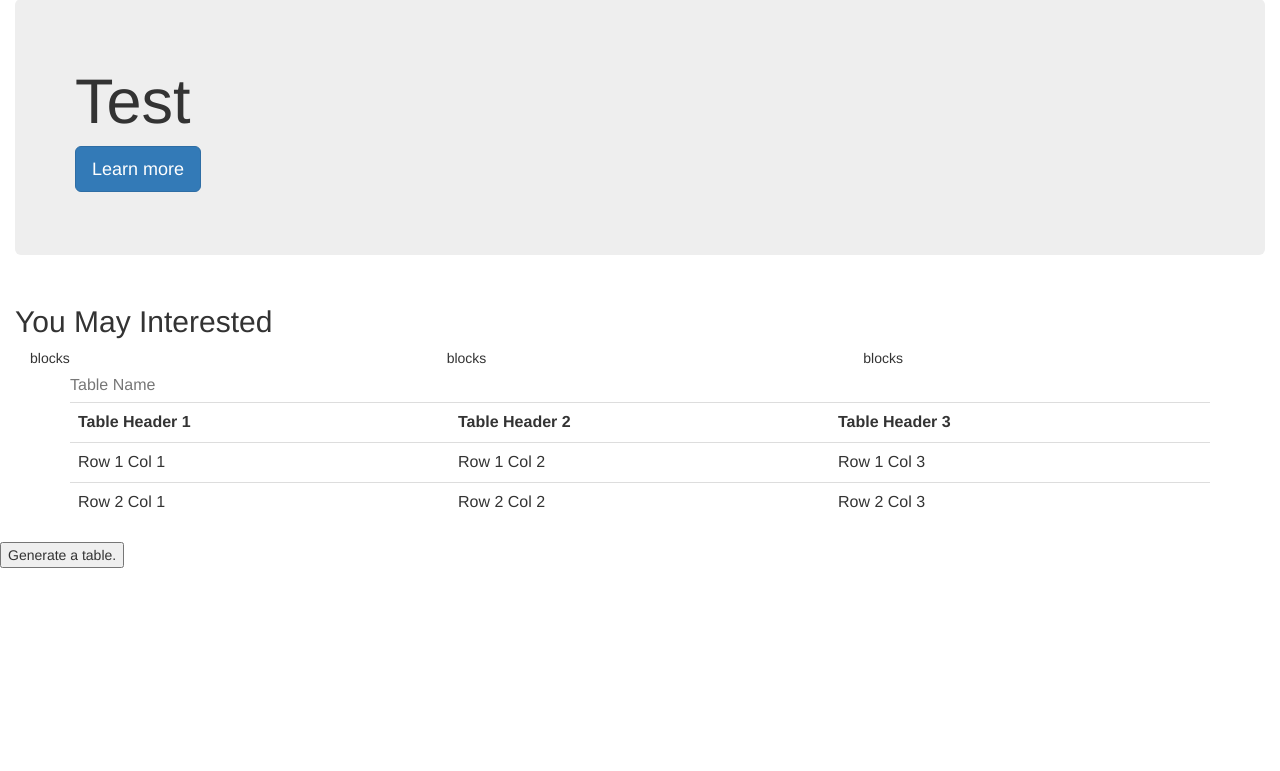
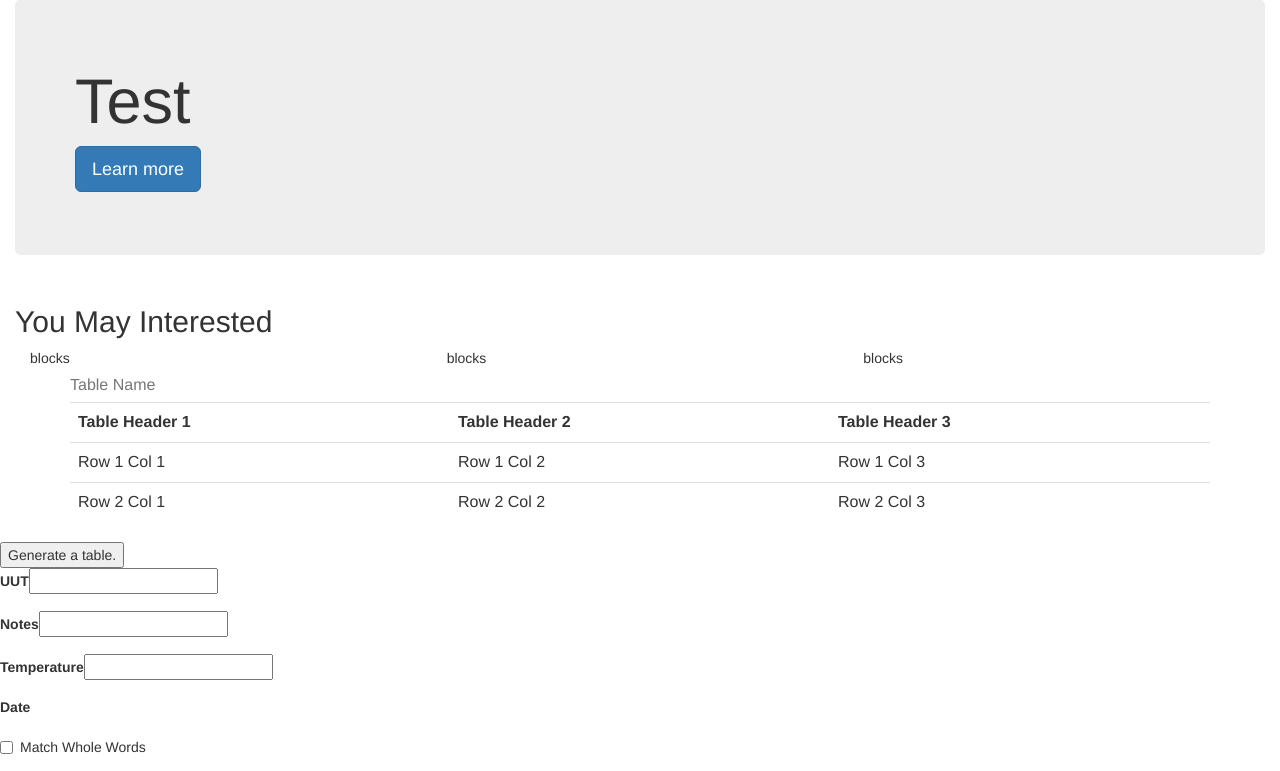
Before and after one commit to zx907/TripMatch, a Flask app: page /qyer in a window 1280 px wide. Shown: the part 73-844 px from the top of the page. Before the commit the page ends 641 px from the top, so only its background shows below. Run offline with Flask 2, Linux system fonts and the light colour scheme; some libraries are stand-ins or nearby versions.

Commit message:
add input form for query

```diff
--- a/project.py
+++ b/project.py
@@ -7,6 +7,7 @@ from database_setup import Base, Restaurant, MenuItem, User
 from flask import Flask, render_template, request, redirect, url_for, flash
 from flask import session as login_session
 from flask import make_response
+from flask import json, jsonify
 from oauth2client.client import flow_from_clientsecrets
 from oauth2client.client import FlowExchangeError
 import httplib2
@@ -447,6 +448,10 @@ def getUserID(user_email):
 def qyer():
     return render_template('framework.html')
 
+# @app.route('/api/getJSONResult')
+# def getJSONResult():
+#     return None
+
 
 if __name__ == '__main__':
     app.secret_key = ''.join(random.choice(
--- a/templates/framework.html
+++ b/templates/framework.html
@@ -96,6 +96,18 @@
         <input type="button" value="Generate a table." onclick="generate_table()">
     </div>
 
+    <div>
+        <form>
+            <div class="form-group"><label>UUT</label><input type="text" id="UUT"></div>
+            <div class="form-group"><label>Notes</label><input type="text" id="Notes"></div>
+            <div class="form-group"><label>Temperature</label><input type="text" id="Temperature"></div>
+            <div class="form-group"><label>Date</label></div>
+            <div class="checkbox"><label><input type="checkbox">Match Whole Words</label></div>
+        </form>
+    </div>
+
+
+
     <script>
         var table = document.getElementsByClassName("table")
         var new_row = document.createElement("tr")
@@ -104,6 +116,10 @@
         table.appendChild(new_item)
     </script>
 
+    <!--<script>
+        var data=$.getJSON("/getJSONResult", query_params, generate_table());
+    </script>-->
+
 
 
 </body>
```
